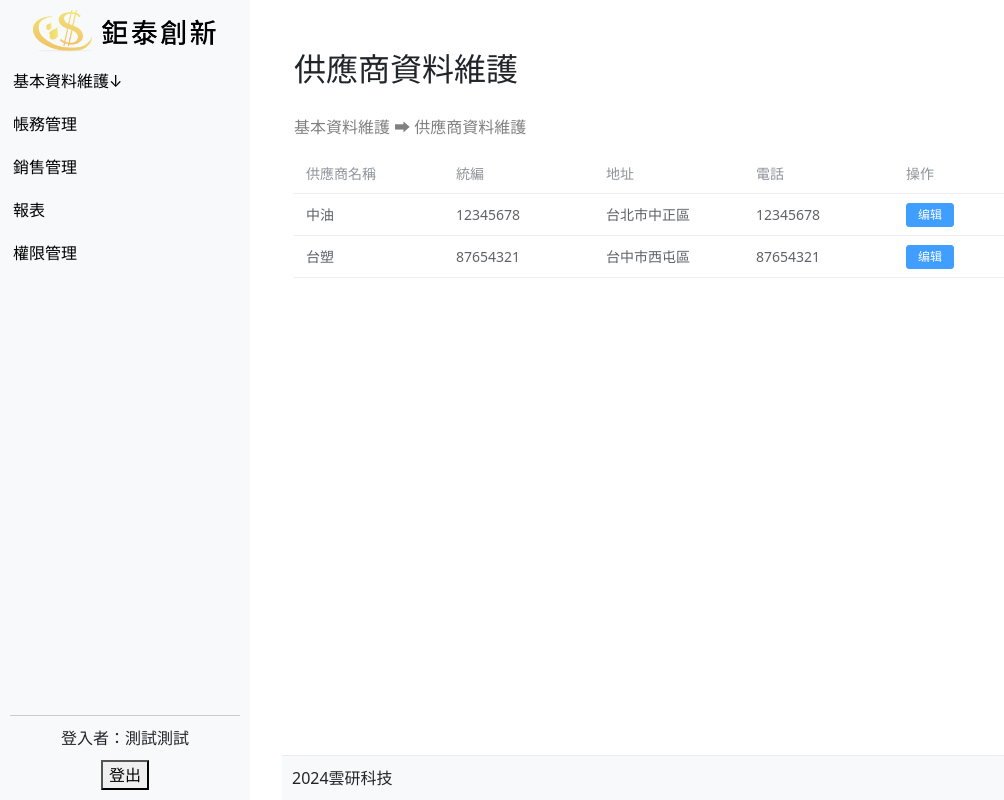
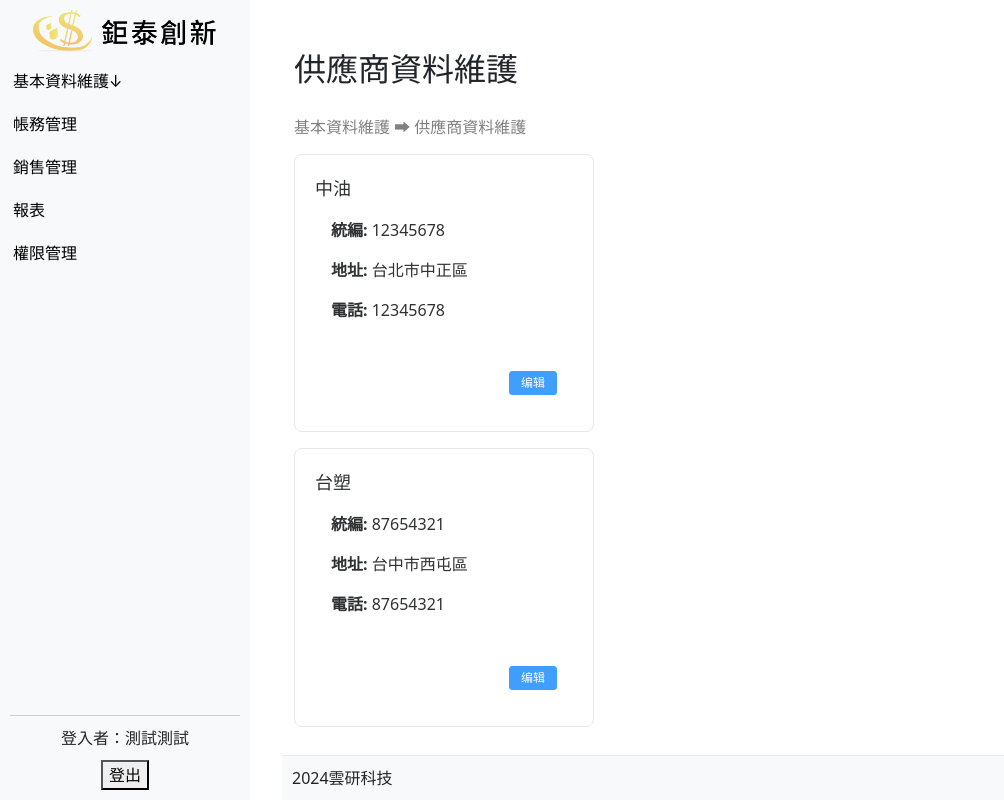
Before and after one commit to mitwitCTC/G-Tai, a Vue app: page /basic-info/supplier in a window 1280 px wide. Shown: the top 800 px of the page, without its empty margins (0-1004 px from the left). Built offline with nearby package versions, Linux system fonts and the light colour scheme.

Commit message:
fix supplier el-card

```diff
--- a/src/views/basic-info/SupplierView.vue
+++ b/src/views/basic-info/SupplierView.vue
@@ -5,17 +5,21 @@
     <div>
       <Breadcrumb :isSpecialPage="true"/>
   </div>
-    <el-table :data="suppliers" style="width: 100%">
-      <el-table-column prop="supplierName" label="供應商名稱" width="150" />
-      <el-table-column prop="taxId" label="統編" width="150" />
-      <el-table-column prop="address" label="地址" width="150" />
-      <el-table-column prop="phone" label="電話" width="150" />
-      <el-table-column label="操作" >
-        <template v-slot="scope">
-          <el-button @click="editSupplier(scope.row)" type="primary" size="small">编辑</el-button>
-        </template>
-      </el-table-column>
-    </el-table>
+  <div class="card-container">
+    <el-card v-for="supplier in suppliers" :key="supplier.supplierName" class="supplier-card" shadow="hover">
+      <div slot="header" class="card-header">
+        <span>{{ supplier.supplierName }}</span>
+      </div>
+      <div class="card-body">
+        <p><strong>統編:</strong> {{ supplier.taxId }}</p>
+        <p><strong>地址:</strong> {{ supplier.address }}</p>
+        <p><strong>電話:</strong> {{ supplier.phone }}</p>
+      </div>
+      <div class="card-footer">
+        <el-button @click="editSupplier(supplier)" type="primary" size="small">编辑</el-button>
+      </div>
+    </el-card>
+  </div>
   </div>
 </template>
 
@@ -59,4 +63,29 @@ data() {
   margin-top: 30px;
   margin-bottom: 30px;
   }
+  .card-container {
+  display: flex;
+  flex-wrap: wrap;
+  gap: 16px;
+}
+
+.supplier-card {
+  width: 300px;
+  border-radius: 8px;
+  overflow: hidden;
+}
+
+.card-header {
+  font-size: 18px;
+  font-weight: bold;
+}
+
+.card-body {
+  padding: 16px;
+}
+
+.card-footer {
+  padding: 16px;
+  text-align: right;
+}
 </style>
```
